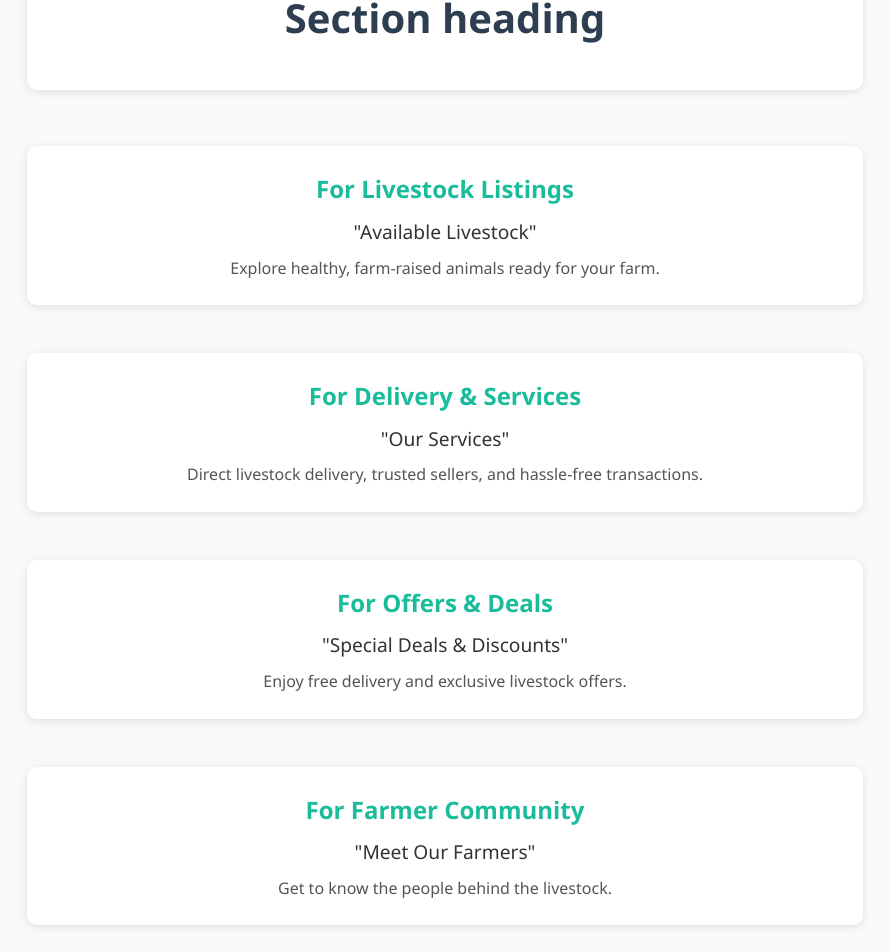
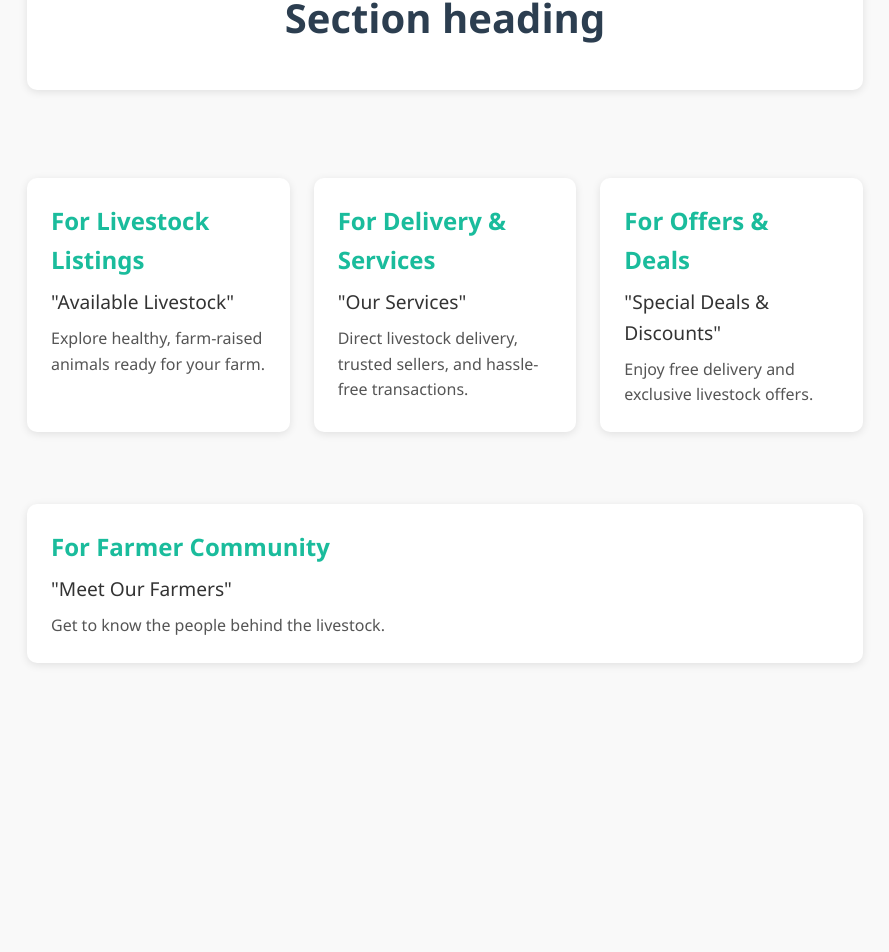
Before and after one commit to farmart-phase-5/Farmart-Frontend, a React (Vite) app in the folder farmart-project/: page / in a window 1280 px wide. Shown: the part 1203-2155 px from the top of the page, without its empty margins (195-1084 px from the left). After the commit the page ends 1922 px from the top, so only its background shows below. Built offline with nearby package versions, Linux system fonts and the light colour scheme; no server answers.

Commit message:
Changed some css

```diff
--- a/farmart-project/src/components/Home.jsx
+++ b/farmart-project/src/components/Home.jsx
@@ -22,7 +22,8 @@ const Home = () => {
         <h1>Section heading</h1>
       </section>
 
-      <section>
+      <div className='row'>
+        <section>
         <h3>For Livestock Listings</h3>
         <h4>"Available Livestock"</h4>
         <p>Explore healthy, farm-raised animals ready for your farm.</p>
@@ -45,6 +46,8 @@ const Home = () => {
         <h4>"Meet Our Farmers"</h4>
         <p>Get to know the people behind the livestock.</p>
       </section>
+      </div>
+
     </div>
   );
 };
--- a/farmart-project/src/index.css
+++ b/farmart-project/src/index.css
@@ -1,4 +1,3 @@
-/* ========== RESET & BASE ========== */
 * {
   margin: 0;
   padding: 0;
@@ -24,7 +23,7 @@ img {
 }
 
 
-/* ========== LAYOUT ========== */
+
 .container {
   max-width: 1200px;
   margin: 0 auto;
@@ -32,7 +31,7 @@ img {
 }
 
 
-/* ========== NAVBAR WITH LOGO LEFT & BUTTONS/LINKS RIGHT ========== */
+
 .navbar {
   display: flex;
   justify-content: space-between;
@@ -58,7 +57,7 @@ img {
 }
 
 
-/* ========== SIDEBTN BUTTONS ========== */
+
 .sidebtn {
   display: flex;
   gap: 1rem;
@@ -90,7 +89,7 @@ img {
 }
 
 
-/* ========== NAV LINKS NEXT TO BUTTONS ========== */
+
 .nav-links {
   display: flex;
   gap: 1.5rem;
@@ -107,7 +106,7 @@ img {
 }
 
 
-/* ========== BUTTON STYLES (GLOBAL) ========== */
+
 button,
 .btn {
   background-color: #1abc9c;
@@ -126,7 +125,7 @@ button:hover,
 }
 
 
-/* ========== FORMS ========== */
+
 form {
   display: flex;
   flex-direction: column;
@@ -150,7 +149,7 @@ select:focus {
 }
 
 
-/* ========== CARDS ========== */
+
 .card {
   background: white;
   padding: 1.5rem;
@@ -160,7 +159,7 @@ select:focus {
 }
 
 
-/* ========== FOOTER ========== */
+
 footer {
   text-align: center;
   padding: 1.5rem;
@@ -170,7 +169,7 @@ footer {
 }
 
 
-/* ========== HOME PAGE IMAGE WRAPPER ========== */
+
 .loadpage-image-wrapper {
   width: 100%;
   max-width: 1000px;
@@ -188,7 +187,6 @@ footer {
 }
 
 
-/* ========== HOME PAGE CONTENT ========== */
 .home-container {
   display: flex;
   flex-direction: column;
@@ -217,7 +215,7 @@ footer {
 }
 
 
-/* ========== SECTION BLOCKS ========== */
+
 section {
   background-color: #ffffff;
   margin: 1.5rem 0;
@@ -245,7 +243,7 @@ section p {
 }
 
 
-/* ========== HORIZONTAL SECTION ROW ========== */
+
 .section-row {
   display: flex;
   justify-content: space-between;
@@ -261,7 +259,7 @@ section p {
 }
 
 
-/* ========== UTILITY CLASSES ========== */
+
 .text-center {
   text-align: center;
 }
@@ -275,7 +273,7 @@ section p {
 }
 
 
-/* ========== RESPONSIVE DESIGN ========== */
+
 @media (max-width: 768px) {
   .navbar {
     flex-direction: column;
@@ -311,3 +309,23 @@ section p {
     flex: 1 1 100%;
   }
 }
+
+
+.row {
+  display: flex;
+  justify-content: space-between;
+  gap: 1.5rem;
+  flex-wrap: wrap;
+  margin-top: 2rem;
+  width: 100%;
+}
+
+.row section {
+  flex: 1 1 calc(25% - 1.5rem);
+  background-color: #ffffff;
+  padding: 1.5rem;
+  border-radius: 10px;
+  box-shadow: 0 2px 8px rgba(0, 0, 0, 0.1);
+  min-width: 200px;
+  text-align: left;
+}
```
